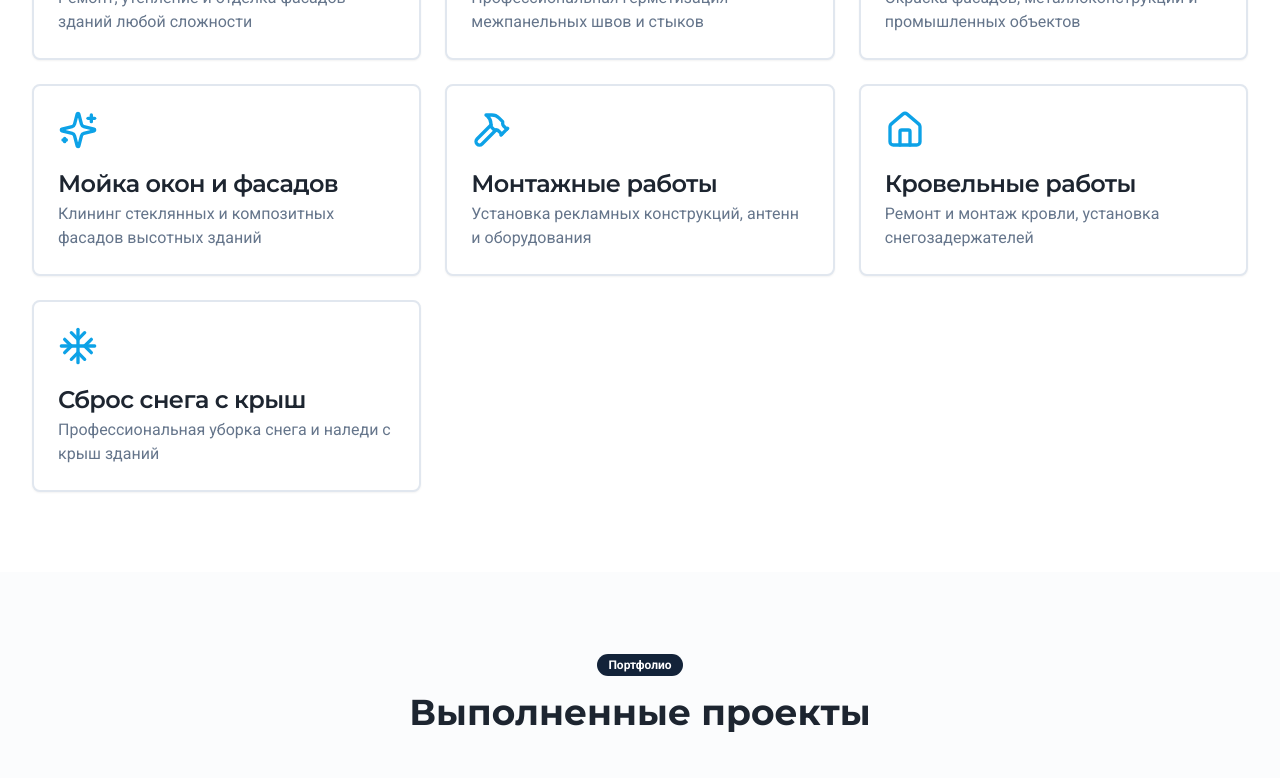
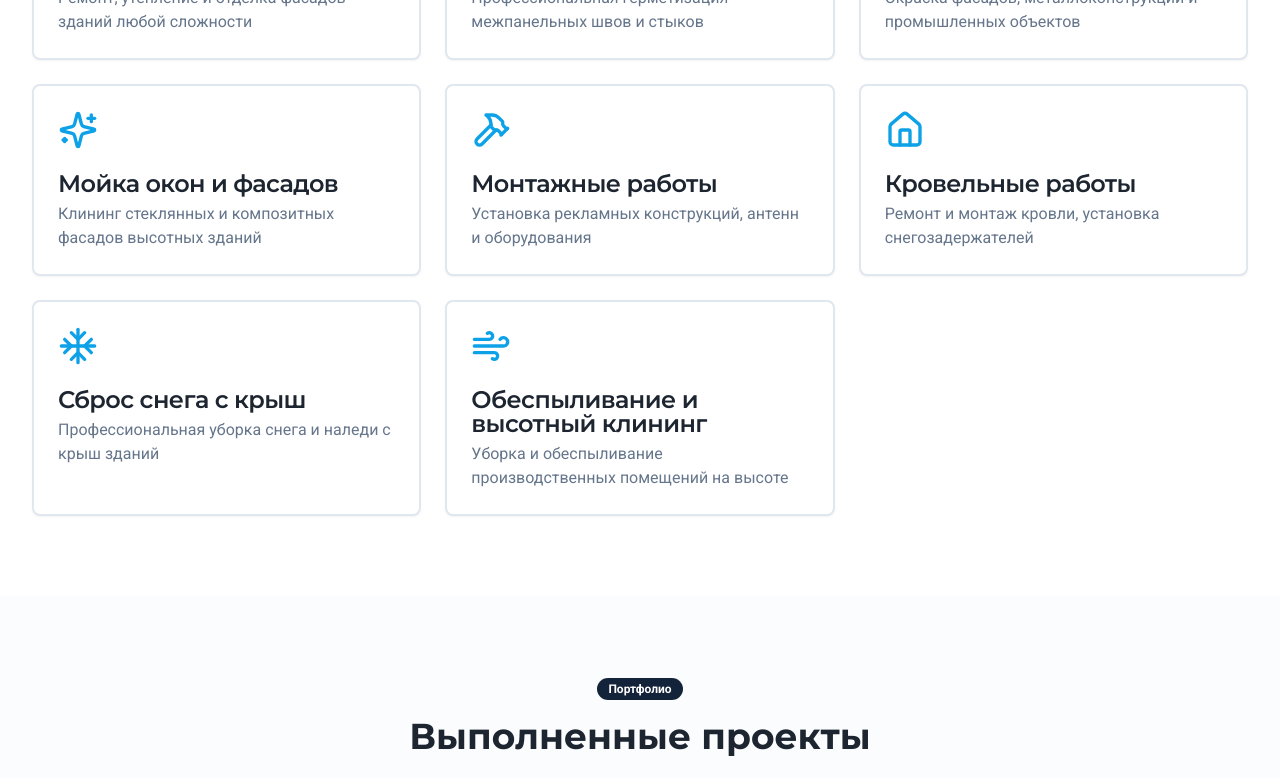
Before and after one commit to pr-poehali-dev/height-work-advertisement, a React (Vite) app: page / in a window 1280 px wide. Shown: the part 1401-2179 px from the top of the page. Built offline with nearby package versions, Linux system fonts and the light colour scheme.

Commit message:
feat: добавить услугу клининга

```diff
--- a/src/pages/Index.tsx
+++ b/src/pages/Index.tsx
@@ -191,6 +191,11 @@ const Index = () => {
                 icon: 'Snowflake',
                 title: 'Сброс снега с крыш',
                 description: 'Профессиональная уборка снега и наледи с крыш зданий',
+              },
+              {
+                icon: 'Wind',
+                title: 'Обеспыливание и высотный клининг',
+                description: 'Уборка и обеспыливание производственных помещений на высоте',
               },
             ].map((service, idx) => (
               <Card key={idx} className="hover:shadow-xl transition-all hover:scale-105 border-2 hover:border-secondary">
```
